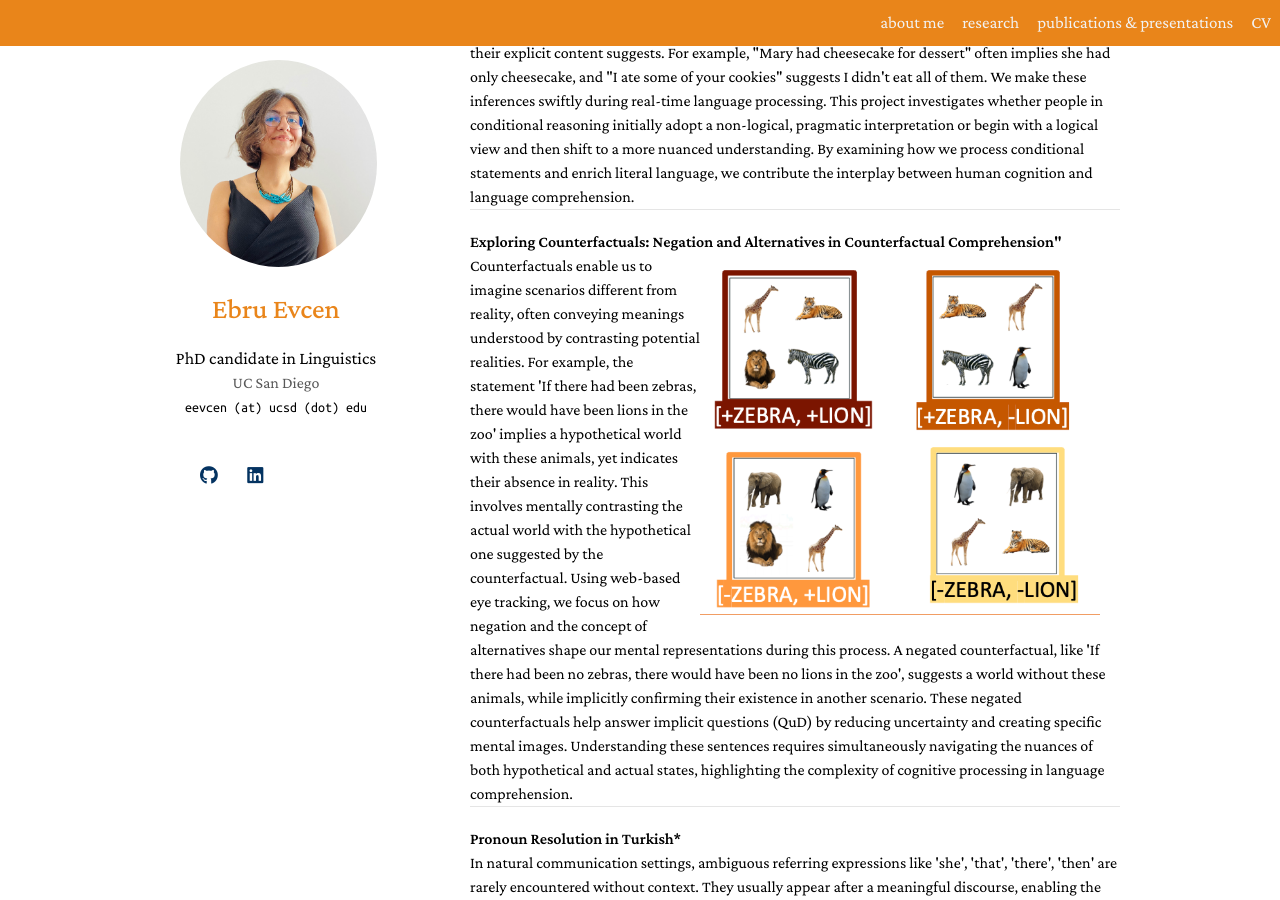
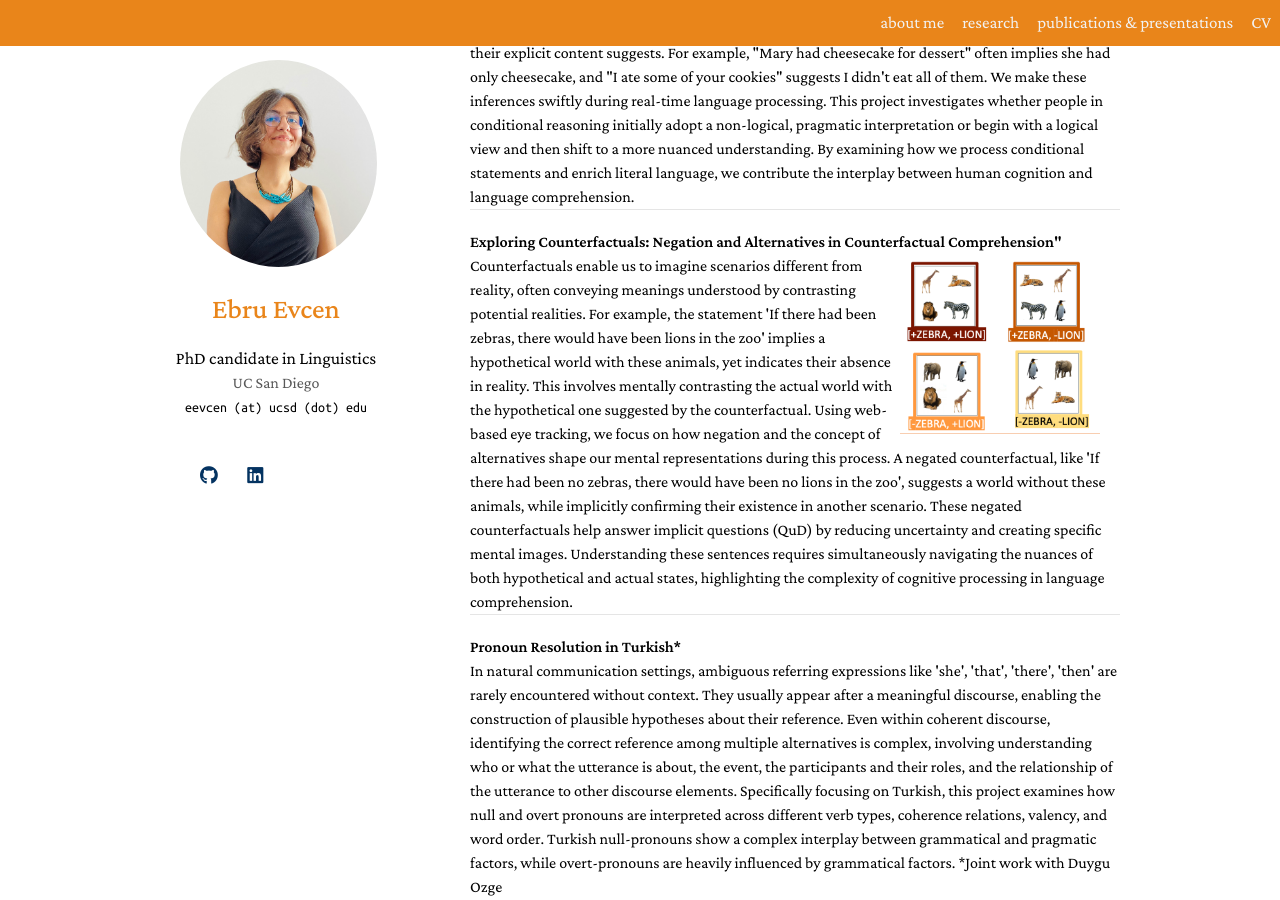
Before and after one commit to ebruevcen/ebruevcen.github.io, a Jekyll site: the page built from research.md, in a window 1280 px wide and 900 px high, scrolled down 393 px. Built offline with Jekyll 4.4.1, drawn with Linux system fonts in a browser that asks for light colours; nearby versions of some CDN libraries; library files that are not in the unit come from our copies; a style sheet for code colours, icons or effects is not loaded.

Commit message:
Update research.md

```diff
--- a/research.md
+++ b/research.md
@@ -18,7 +18,7 @@ permalink: /research/
 <h4 style="margin:0 0 0;">Exploring Counterfactuals: Negation and Alternatives in Counterfactual Comprehension"</h4>
 
 <div>
-<img src="../assets/img/counterfactuals2.png" alt="alternatives" style="float: right; margin-right: 20px; width: 400px; height: auto;" />   Counterfactuals enable us to imagine scenarios different from reality, often conveying meanings understood by contrasting potential realities. For example, the statement 'If there had been zebras, there would have been lions in the zoo' implies a hypothetical world with these animals, yet indicates their absence in reality. This involves mentally contrasting the actual world with the hypothetical one suggested by the counterfactual.
+<img src="../assets/img/counterfactuals2.png" alt="alternatives" style="float: right; margin-right: 20px; width: 200px; height: auto;" />   Counterfactuals enable us to imagine scenarios different from reality, often conveying meanings understood by contrasting potential realities. For example, the statement 'If there had been zebras, there would have been lions in the zoo' implies a hypothetical world with these animals, yet indicates their absence in reality. This involves mentally contrasting the actual world with the hypothetical one suggested by the counterfactual.
 Using web-based eye tracking, we focus on how negation and the concept of alternatives shape our mental representations during this process. A negated counterfactual, like 'If there had been no zebras, there would have been no lions in the zoo', suggests a world without these animals, while implicitly confirming their existence in another scenario. These negated counterfactuals help answer implicit questions (QuD) by reducing uncertainty and creating specific mental images. Understanding these sentences requires simultaneously navigating the nuances of both hypothetical and actual states, highlighting the complexity of cognitive processing in language comprehension.
 </div>
 ---
```
